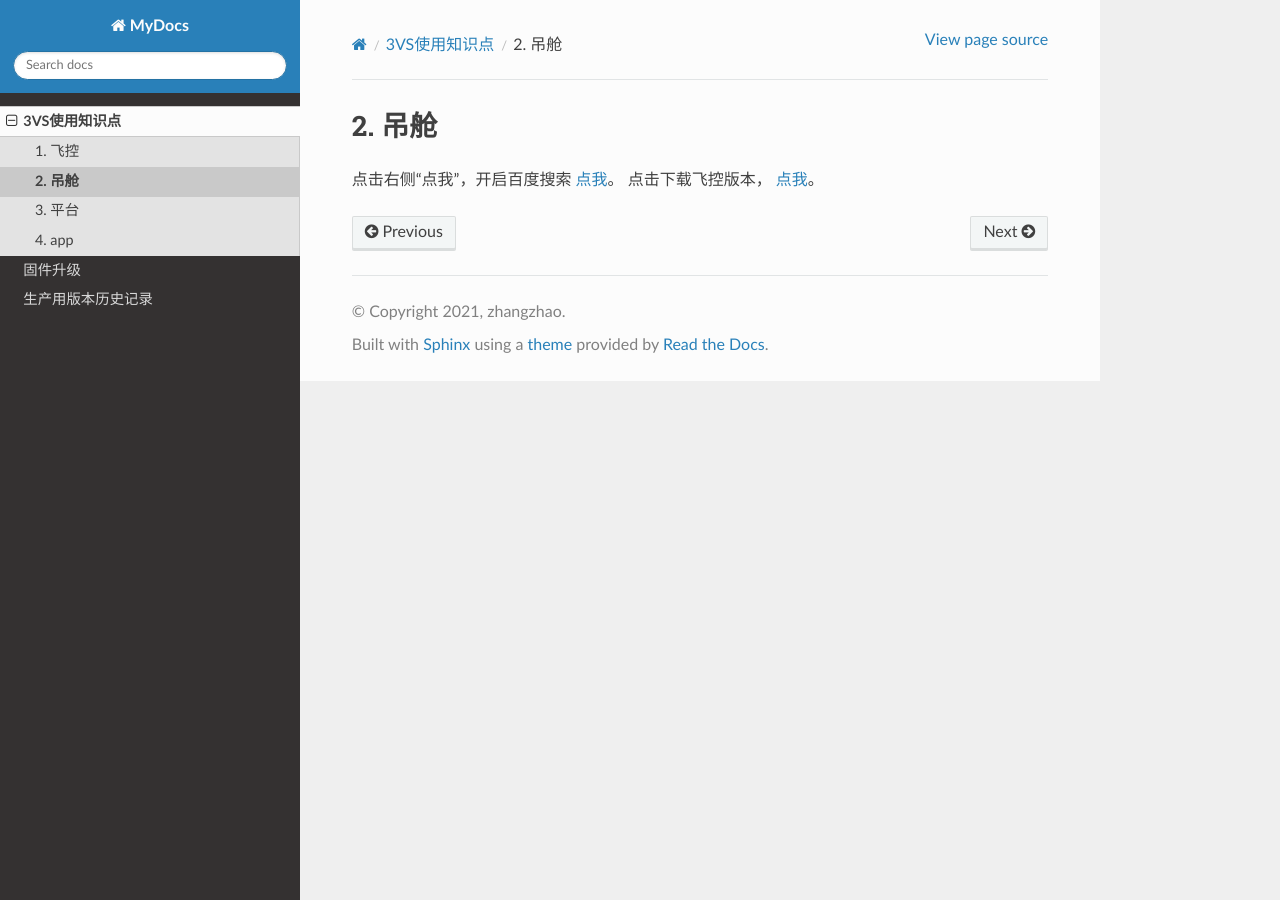
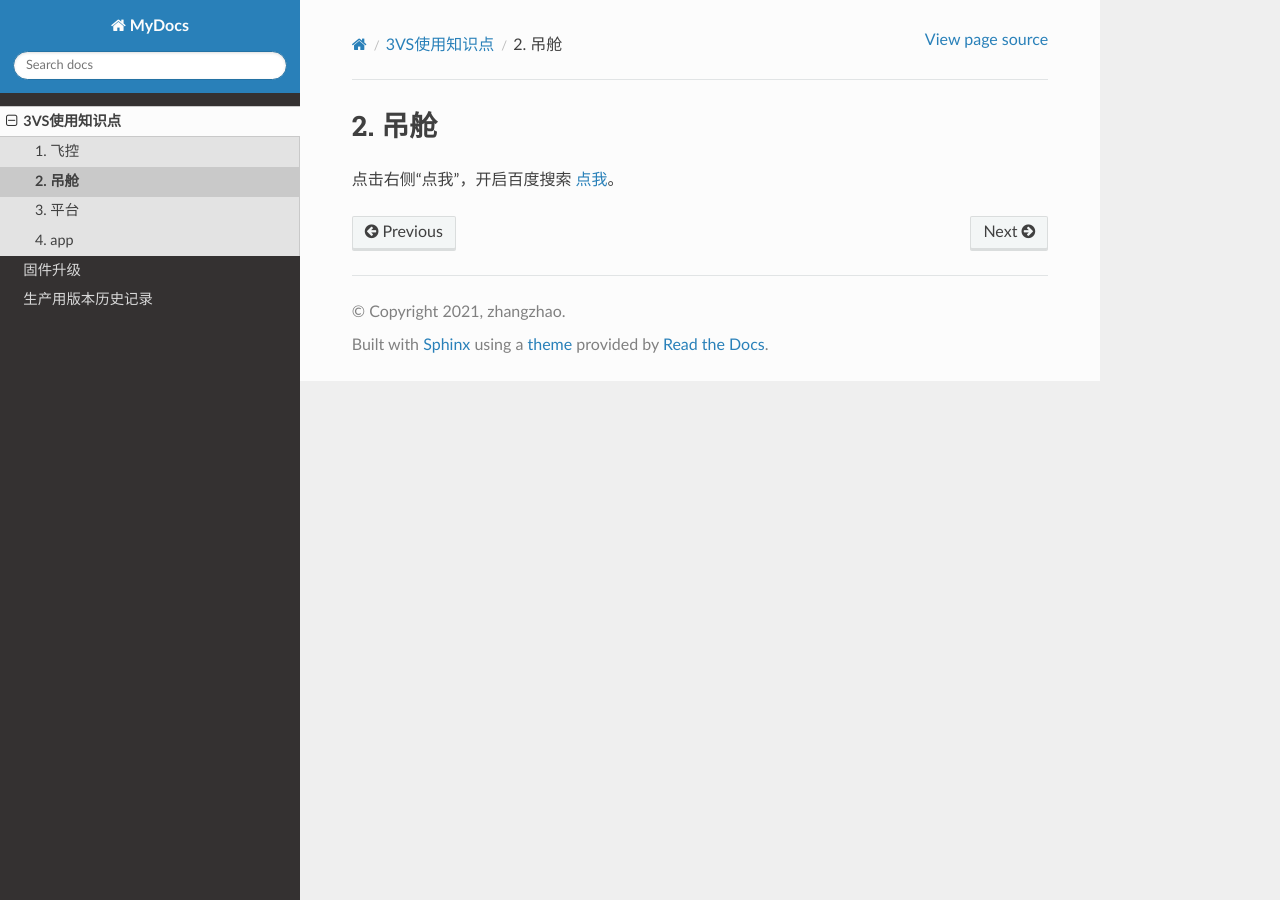
Before and after one commit to Zhangzhao721/MyTestDocs, a Sphinx documentation site: the page built from source/3vsTips/02_pod.rst, in a window 1280 px wide. Built offline with Sphinx 7.4.7 and the Read the Docs theme 2.0.0, drawn with Linux system fonts in a browser that asks for light colours.

Commit message:
Update 02_pod.rst
delete fc

```diff
--- a/source/3vsTips/02_pod.rst
+++ b/source/3vsTips/02_pod.rst
@@ -2,4 +2,3 @@
 ==================
 
 点击右侧“点我”，开启百度搜索 `点我 <https://www.baidu.com/>`_。
-点击下载飞控版本， `点我 <http://jump.tusuav.com:11100/sharing/i2TrJJg0B>`_。
```
